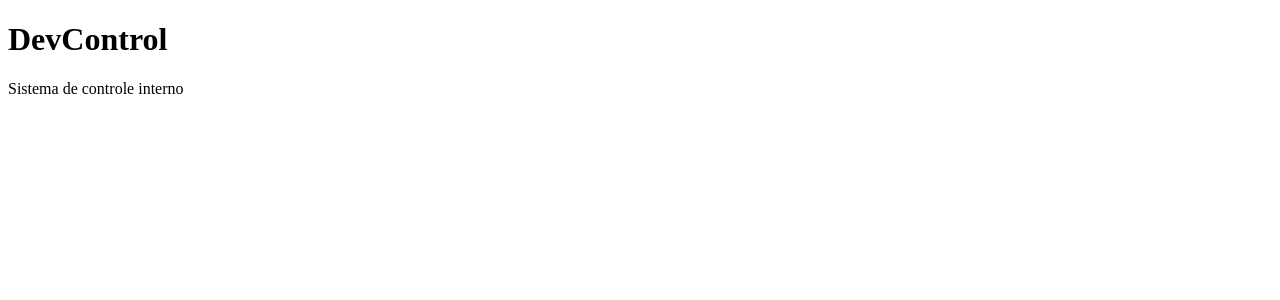
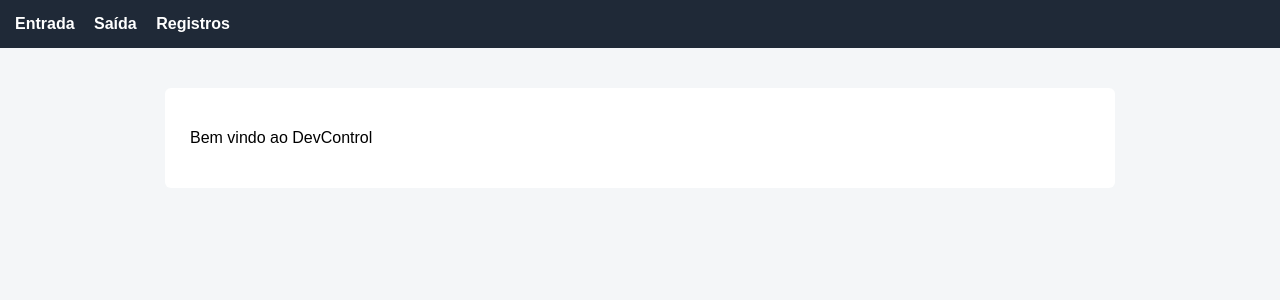
Before and after one commit to alessandrocamargo/devcontrol, a Flask app: template templates/index.html in a window 1280 px wide. Shown: the top 300 px of the page. Run offline with Flask 3, Linux system fonts and the light colour scheme; the template is opened without the code that fills it, so the values that code supplies are empty.

Commit message:
feat: add home page

```diff
--- a/templates/index.html
+++ b/templates/index.html
@@ -1,12 +1,8 @@
-<!DOCTYPE html>
-<html lang="pt-br">
-<head>
-    <meta charset="UTF-8">
-    <meta name="viewport" content="width=device-width, initial-scale=1.0">
-    <title>DevControl</title>
-</head>
-<body>
-    <h1>DevControl</h1>
-    <p>Sistema de controle interno</p>
-</body>
-</html>
+{% extends 'base.html' %}
+{% block title %}DevControl{% endblock %}
+{% block content %}
+    <p>
+        Bem vindo ao DevControl
+    </p>
+
+{% endblock %}
```
